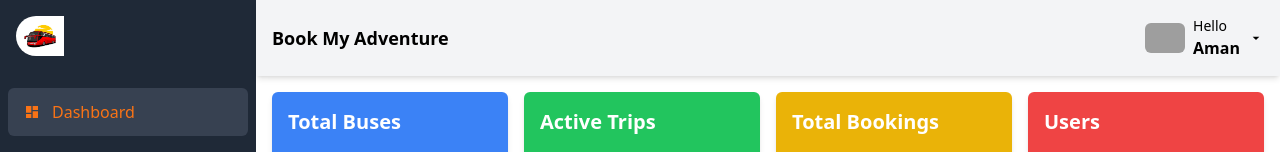
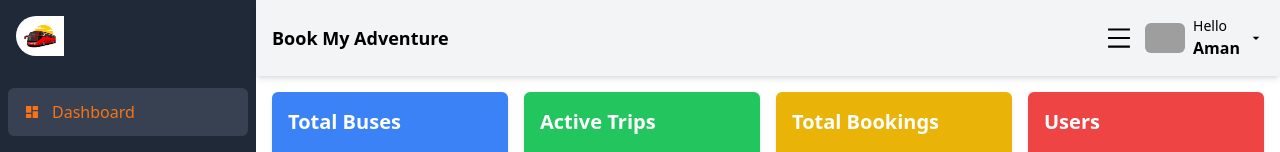
Before and after one commit to Amanroy7632/Book-my-adventure, a React (Vite) app in the folder frontend/src/Admin/: page / in a window 1280 px wide. Shown: the top 152 px of the page. Built offline with nearby package versions, Linux system fonts and the light colour scheme; no server answers; grey boxes are pictures that could not be loaded.

Commit message:
fixes issue with alert message

```diff
--- a/frontend/src/Admin/src/components/Navbar.jsx
+++ b/frontend/src/Admin/src/components/Navbar.jsx
@@ -20,12 +20,12 @@ function Navbar({ toggleSidebar, sidebarOpen }) {
     setOpenProfile(!openProfile)
   };
   return (
-    <nav className=" bg-gray-100 p-4 shadow-md flex justify-between items-center z-40 sticky top-0">
+    <nav className={` bg-gray-100 p-4  shadow-md flex justify-between items-center z-40 sticky top-0`}>
       <div className="text-lg font-bold">Book My Adventure</div>
       <div className=" flex items-center gap-3">
         <button
           onClick={toggleSidebar}
-          className="md:hidden focus:outline-none"
+          className=" focus:outline-none"
         >
           {sidebarOpen ? (
             <AiOutlineClose size={28} />
--- a/frontend/src/component/Trips/Trips.jsx
+++ b/frontend/src/component/Trips/Trips.jsx
@@ -174,7 +174,7 @@ const Trips = () => {
         setTrips(response.data?.data?.tickets);
         // setAlertMessage("All trips fetched successfully")
       } else {
-        setAlertMessage("Something went wrong, please try again")
+        setAlertMessage({message:"Something went wrong, please try again",type:"error"})
         // alert("Something went wrong,\nplease try again");
       }
       // setTimeout(() => {
@@ -253,7 +253,7 @@ const Trips = () => {
         )):<div className=" p-10 text-2xl text-red-400">The user don't have any trips yet ..</div>}
       </div>
       {isLoading&& <Spinner/>}
-      {alertMessage&&<Alert message={alertMessage} onClose={onCloseHandler}/>}
+      {alertMessage.message&&<Alert message={alertMessage} onClose={onCloseHandler}/>}
     </div>
   );
 };
```
